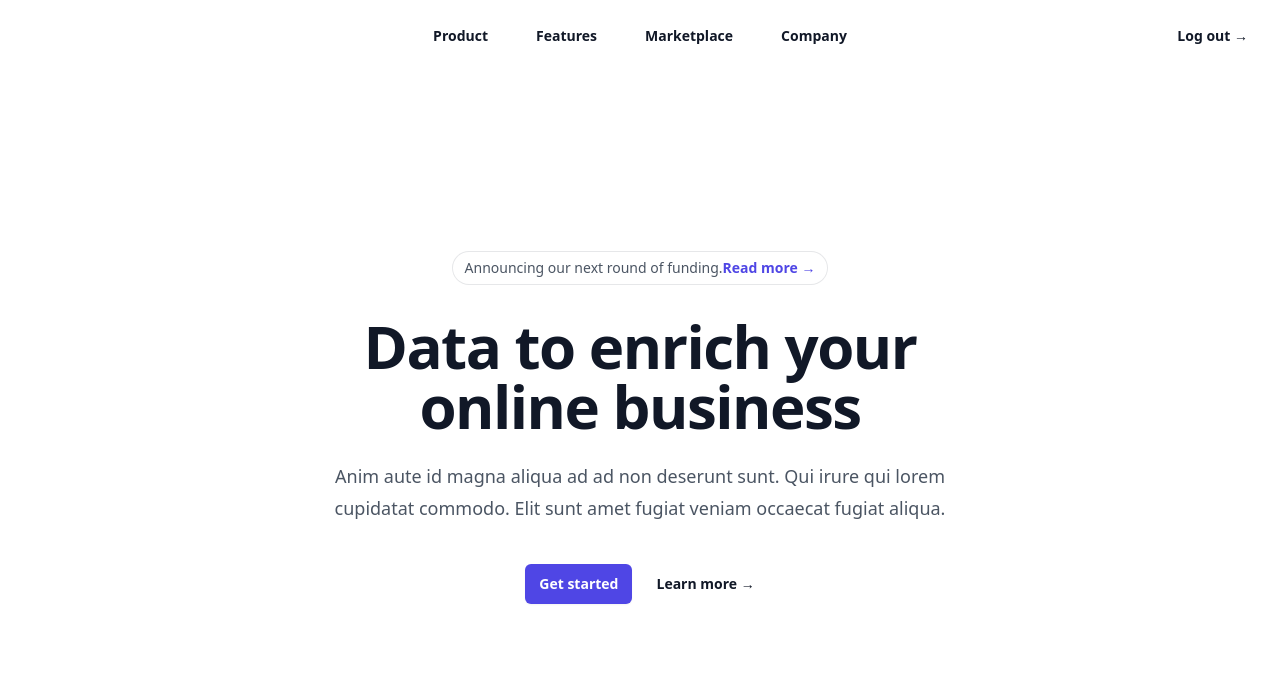
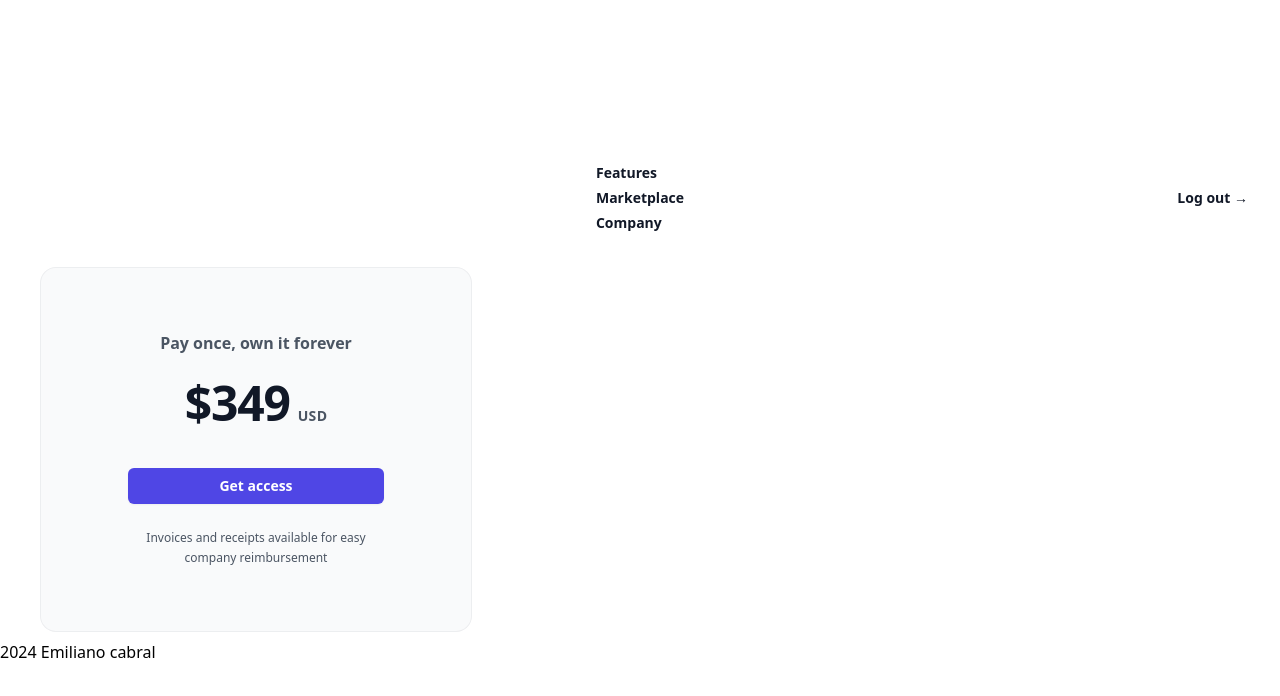
Before and after one commit to EmilianoCabral/React-Wallet, a React (Vite) app: page /Home in a window 1280 px wide. Shown: the top 696 px of the page. Built offline with nearby package versions, Linux system fonts and the light colour scheme; sample sign-in values are in the browser's storage.

Commit message:
agregando card

```diff
--- /dev/null
+++ b/src/Components/Footer.tsx
@@ -0,0 +1,9 @@
+
+
+export const Footer = () => {
+    return (
+        <footer>
+            <p>2024 Emiliano cabral</p>
+        </footer>
+    )
+}
--- /dev/null
+++ b/src/Components/Header.tsx
@@ -0,0 +1,39 @@
+import { Link } from "react-router-dom"
+
+export const Header = () => {
+    return (
+        <header className="bg-white">
+            <nav className="mx-auto flex max-w-7xl items-center justify-between p-6 lg:px-8" aria-label="Global">
+                <div className="flex lg:flex-1">
+                    <a href="#" className="-m-1.5 p-1.5">
+                        <span className="sr-only">Your Company</span>                    </a>
+                </div>
+                <div className="flex lg:hidden">
+                    <button type="button" className="-m-2.5 inline-flex items-center justify-center rounded-md p-2.5 text-gray-700">
+                        <span className="sr-only">Open main menu</span>
+                        <svg className="h-6 w-6" fill="none" viewBox="0 0 24 24" stroke-width="1.5" stroke="currentColor" aria-hidden="true">
+                            <path stroke-linecap="round" stroke-linejoin="round" d="M3.75 6.75h16.5M3.75 12h16.5m-16.5 5.25h16.5" />
+                        </svg>
+                    </button>
+                </div>
+                <ul>
+                    <li>
+                        <a href="#" className="text-sm font-semibold leading-6 text-gray-900">Features</a>
+                    </li>
+                    <li><a href="#" className="text-sm font-semibold leading-6 text-gray-900">Marketplace</a>
+                    </li>
+                    <li><a href="#" className="text-sm font-semibold leading-6 text-gray-900">Company</a>
+                    </li>
+                </ul>
+
+
+
+                <div className="hidden lg:flex lg:flex-1 lg:justify-end">
+                    <a href="#" className="text-sm font-semibold leading-6 text-gray-900">Log out <span aria-hidden="true">&rarr;</span></a>
+                </div>
+            </nav>
+            <div className="lg:hidden" role="dialog" aria-modal="true">
+            </div>
+        </header>
+    )
+}
--- a/src/index.css
+++ b/src/index.css
@@ -7,5 +7,4 @@ body{
     flex-direction: column;
     justify-content: center;
     height: 100vh;
-
 }
--- a/src/pages/Home.tsx
+++ b/src/pages/Home.tsx
@@ -1,5 +1,7 @@
 import { useEffect } from "react";
 import { useNavigate } from "react-router-dom";
+import { Header } from "../Components/Header";
+import { Footer } from "../Components/Footer";
 
 export const Home = () => {
 
@@ -8,91 +10,30 @@ export const Home = () => {
     useEffect(() => {
         const Token = localStorage.getItem('token');
         console.log(Token);
-    if (Token === null) {
-        navigate('/');
-    }
+        if (Token === null) {
+            navigate('/');
+        }
     }, []);
 
     return (
-        <div className="bg-white">
-            <header className="absolute inset-x-0 top-0 z-50">
-                <nav className="flex items-center justify-between p-6 lg:px-8" aria-label="Global">
-                    <div className="flex lg:flex-1">
-                        <a href="#" className="-m-1.5 p-1.5">
-                            <span className="sr-only">Your Company</span>
-                        </a>
-                    </div>
-                    <div className="flex lg:hidden">
-                        <button type="button" className="-m-2.5 inline-flex items-center justify-center rounded-md p-2.5 text-gray-700">
-                            <span className="sr-only">Open main menu</span>
-                            <svg className="h-6 w-6" fill="none" viewBox="0 0 24 24" stroke-width="1.5" stroke="currentColor" aria-hidden="true">
-                                <path stroke-linecap="round" stroke-linejoin="round" d="M3.75 6.75h16.5M3.75 12h16.5m-16.5 5.25h16.5" />
-                            </svg>
-                        </button>
-                    </div>
-                    <div className="hidden lg:flex lg:gap-x-12">
-                        <a href="#" className="text-sm font-semibold leading-6 text-gray-900">Product</a>
-                        <a href="#" className="text-sm font-semibold leading-6 text-gray-900">Features</a>
-                        <a href="#" className="text-sm font-semibold leading-6 text-gray-900">Marketplace</a>
-                        <a href="#" className="text-sm font-semibold leading-6 text-gray-900">Company</a>
-                    </div>
-                    <div className="hidden lg:flex lg:flex-1 lg:justify-end">
-                        <a href="#" className="text-sm font-semibold leading-6 text-gray-900">Log out <span aria-hidden="true">&rarr;</span></a>
-                    </div>
-                </nav>
-                <div className="lg:hidden" role="dialog" aria-modal="true">
-                    <div className="fixed inset-0 z-50"></div>
-                    <div className="fixed inset-y-0 right-0 z-50 w-full overflow-y-auto bg-white px-6 py-6 sm:max-w-sm sm:ring-1 sm:ring-gray-900/10">
-                        <div className="flex items-center justify-between">
-                            <a href="#" className="-m-1.5 p-1.5">
-                                <span className="sr-only">Your Company</span>
-                            </a>
-                            <button type="button" className="-m-2.5 rounded-md p-2.5 text-gray-700">
-                                <span className="sr-only">Close menu</span>
-                                <svg className="h-6 w-6" fill="none" viewBox="0 0 24 24" stroke-width="1.5" stroke="currentColor" aria-hidden="true">
-                                    <path stroke-linecap="round" stroke-linejoin="round" d="M6 18L18 6M6 6l12 12" />
-                                </svg>
-                            </button>
-                        </div>
-                        <div className="mt-6 flow-root">
-                            <div className="-my-6 divide-y divide-gray-500/10">
-                                <div className="space-y-2 py-6">
-                                    <a href="#" className="-mx-3 block rounded-lg px-3 py-2 text-base font-semibold leading-7 text-gray-900 hover:bg-gray-50">Product</a>
-                                    <a href="#" className="-mx-3 block rounded-lg px-3 py-2 text-base font-semibold leading-7 text-gray-900 hover:bg-gray-50">Features</a>
-                                    <a href="#" className="-mx-3 block rounded-lg px-3 py-2 text-base font-semibold leading-7 text-gray-900 hover:bg-gray-50">Marketplace</a>
-                                    <a href="#" className="-mx-3 block rounded-lg px-3 py-2 text-base font-semibold leading-7 text-gray-900 hover:bg-gray-50">Company</a>
-                                </div>
-                                <div className="py-6">
-                                    <a href="#" className="-mx-3 block rounded-lg px-3 py-2.5 text-base font-semibold leading-7 text-gray-900 hover:bg-gray-50">Log in</a>
-                                </div>
-                            </div>
+        <div className="bg-white py-24 sm:py-32">
+            < Header />
+            <div className="mx-auto max-w-7xl px-6 lg:px-8">
+                <div className="-mt-2 p-2 lg:mt-0 lg:w-full lg:max-w-md lg:flex-shrink-0">
+                    <div className="rounded-2xl bg-gray-50 py-10 text-center ring-1 ring-inset ring-gray-900/5 lg:flex lg:flex-col lg:justify-center lg:py-16">
+                        <div className="mx-auto max-w-xs px-8">
+                            <p className="text-base font-semibold text-gray-600">Pay once, own it forever</p>
+                            <p className="mt-6 flex items-baseline justify-center gap-x-2">
+                                <span className="text-5xl font-bold tracking-tight text-gray-900">$349</span>
+                                <span className="text-sm font-semibold leading-6 tracking-wide text-gray-600">USD</span>
+                            </p>
+                            <a href="#" className="mt-10 block w-full rounded-md bg-indigo-600 px-3 py-2 text-center text-sm font-semibold text-white shadow-sm hover:bg-indigo-500 focus-visible:outline focus-visible:outline-2 focus-visible:outline-offset-2 focus-visible:outline-indigo-600">Get access</a>
+                            <p className="mt-6 text-xs leading-5 text-gray-600">Invoices and receipts available for easy company reimbursement</p>
                         </div>
                     </div>
                 </div>
-            </header>
-
-            <div className="relative isolate px-6 pt-14 lg:px-8">
-                <div className="absolute inset-x-0 -top-40 -z-10 transform-gpu overflow-hidden blur-3xl sm:-top-80" aria-hidden="true">
-                </div>
-                <div className="mx-auto max-w-2xl py-32 sm:py-48 lg:py-56">
-                    <div className="hidden sm:mb-8 sm:flex sm:justify-center">
-                        <div className="relative rounded-full px-3 py-1 text-sm leading-6 text-gray-600 ring-1 ring-gray-900/10 hover:ring-gray-900/20">
-                            Announcing our next round of funding.
-                            <a href="#" className="font-semibold text-indigo-600"><span className="absolute inset-0" aria-hidden="true"></span>Read more <span aria-hidden="true">&rarr;</span></a>
-                        </div>
-                    </div>
-                    <div className="text-center">
-                        <h1 className="text-4xl font-bold tracking-tight text-gray-900 sm:text-6xl">Data to enrich your online business</h1>
-                        <p className="mt-6 text-lg leading-8 text-gray-600">Anim aute id magna aliqua ad ad non deserunt sunt. Qui irure qui lorem cupidatat commodo. Elit sunt amet fugiat veniam occaecat fugiat aliqua.</p>
-                        <div className="mt-10 flex items-center justify-center gap-x-6">
-                            <a href="#" className="rounded-md bg-indigo-600 px-3.5 py-2.5 text-sm font-semibold text-white shadow-sm hover:bg-indigo-500 focus-visible:outline focus-visible:outline-2 focus-visible:outline-offset-2 focus-visible:outline-indigo-600">Get started</a>
-                            <a href="#" className="text-sm font-semibold leading-6 text-gray-900">Learn more <span aria-hidden="true">→</span></a>
-                        </div>
-                    </div>
-                </div>
-                <div className="absolute inset-x-0 top-[calc(100%-13rem)] -z-10 transform-gpu overflow-hidden blur-3xl sm:top-[calc(100%-30rem)]" aria-hidden="true">
-                </div>
             </div>
+            < Footer />
         </div>
     )
 }
--- a/src/pages/LogIn.tsx
+++ b/src/pages/LogIn.tsx
@@ -61,7 +61,7 @@ export const LogIn = () => {
                     Sign in to your account
                 </h2>
             </div>
-            <div className="mt-10 max-w-96 h-96 sm:mx-auto sm:w-full sm:max-w-sm bg-white px-8 py-8 shadow-lg rounded-lg">
+            <div className="mt-10 max-w-96 h-96 sm:mx-auto sm:w-full sm:max-w-sm bg-stone-300 px-8 py-8 shadow-lg rounded-lg">
                 <form onSubmit={handleSubmit}  className="space-y-6" action="#" method="POST">
                     <div>
                         <label htmlFor="email" className=" block text-sm font-medium leading-6 text-gray-900">
```
Also changed, not shown: src/App.tsx (+6 -5 lines).
